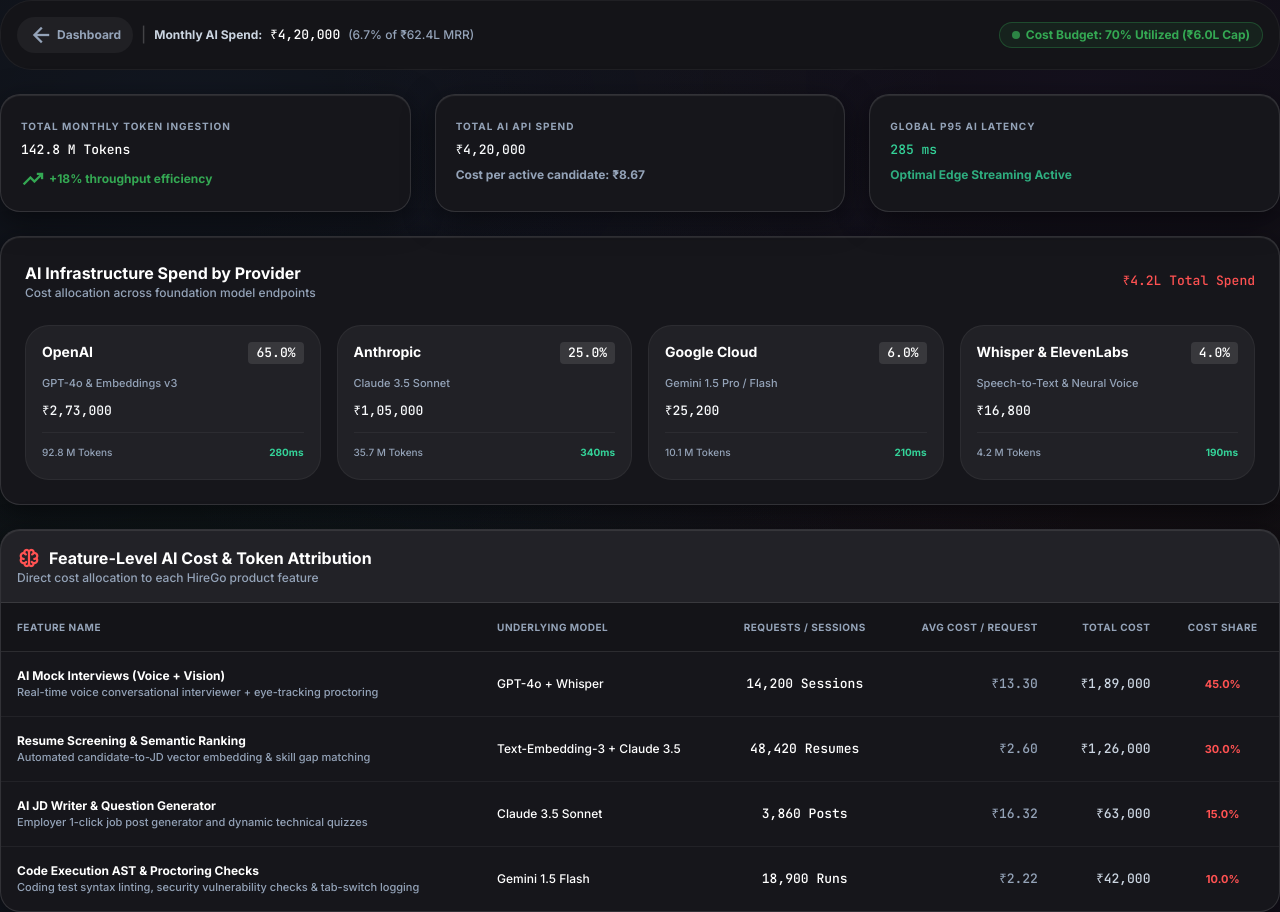
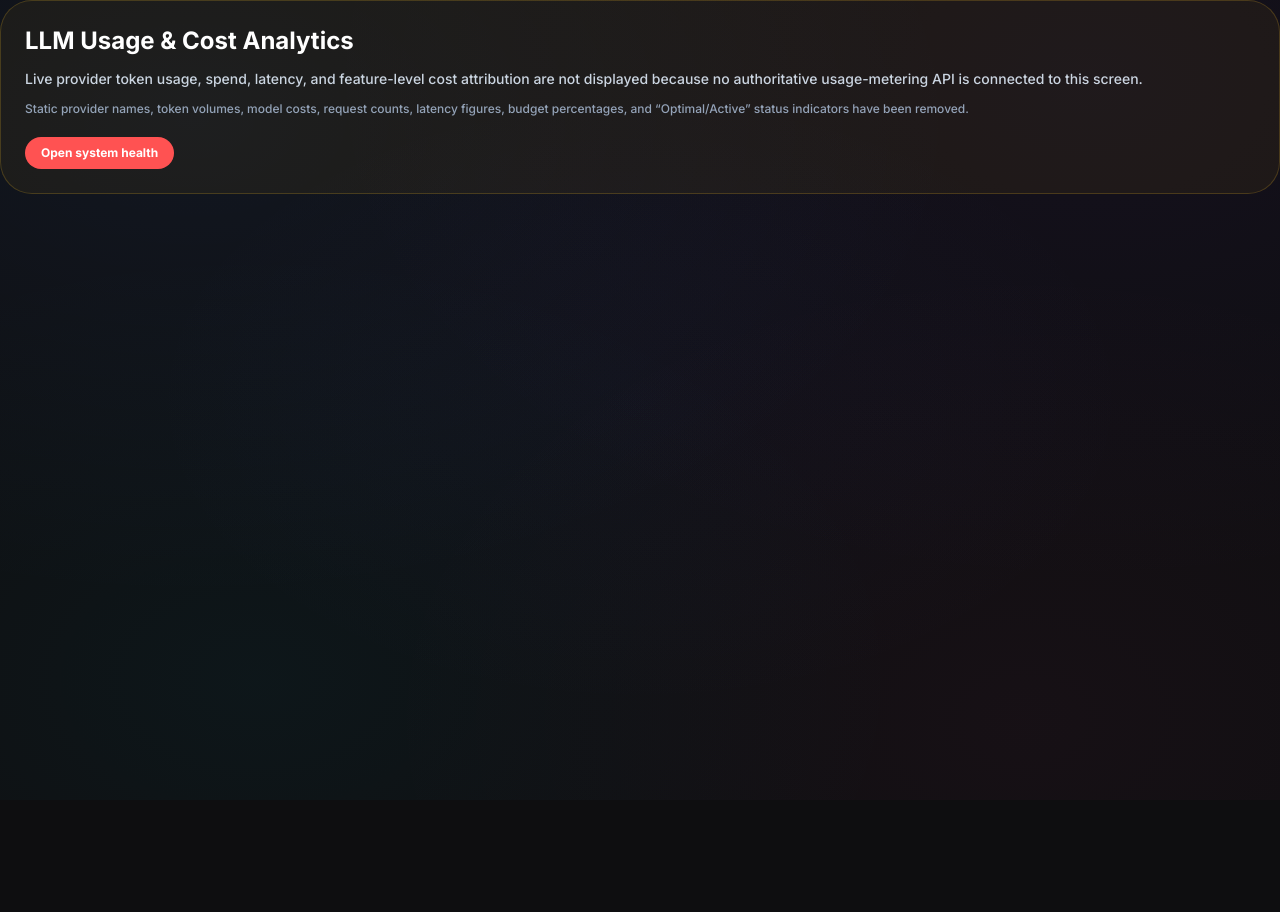
Before and after one commit to hirego1ai-design/hariom-, a Next.js app: page /settings/llm-usage in a window 1280 px wide. After the commit the page ends 800 px from the top, so only its background shows below. Built offline with nearby package versions, Linux system fonts and the light colour scheme; no server answers.

Commit message:
Remove fabricated LLM usage and cost dashboard

```diff
--- a/src/app/settings/llm-usage/page.tsx
+++ b/src/app/settings/llm-usage/page.tsx
@@ -1,171 +1,19 @@
-"use client";
-import React, { useState } from "react";
 import Link from "next/link";
 
-interface ProviderCostItem {
-  id: string;
-  provider: string;
-  model: string;
-  tokens: string;
-  cost: string;
-  pct: string;
-  color: string;
-  latency: string;
-  status: "Optimal" | "Degraded" | "Active";
-}
-
-interface FeatureCostItem {
-  feature: string;
-  description: string;
-  cost: string;
-  share: string;
-  primaryModel: string;
-  requestsCount: string;
-  avgCostPerReq: string;
-}
-
-const providerCosts: ProviderCostItem[] = [
-  { id: "P-1", provider: "OpenAI", model: "GPT-4o & Embeddings v3", tokens: "92.8 M Tokens", cost: "₹2,73,000", pct: "65.0%", color: "bg-primary", latency: "280ms", status: "Optimal" },
-  { id: "P-2", provider: "Anthropic", model: "Claude 3.5 Sonnet", tokens: "35.7 M Tokens", cost: "₹1,05,000", pct: "25.0%", color: "bg-secondary", latency: "340ms", status: "Optimal" },
-  { id: "P-3", provider: "Google Cloud", model: "Gemini 1.5 Pro / Flash", tokens: "10.1 M Tokens", cost: "₹25,200", pct: "6.0%", color: "bg-tertiary", latency: "210ms", status: "Optimal" },
-  { id: "P-4", provider: "Whisper & ElevenLabs", model: "Speech-to-Text & Neural Voice", tokens: "4.2 M Tokens", cost: "₹16,800", pct: "4.0%", color: "bg-emerald-500", latency: "190ms", status: "Optimal" },
-];
-
-const featureCosts: FeatureCostItem[] = [
-  { feature: "AI Mock Interviews (Voice + Vision)", description: "Real-time voice conversational interviewer + eye-tracking proctoring", cost: "₹1,89,000", share: "45.0%", primaryModel: "GPT-4o + Whisper", requestsCount: "14,200 Sessions", avgCostPerReq: "₹13.30" },
-  { feature: "Resume Screening & Semantic Ranking", description: "Automated candidate-to-JD vector embedding & skill gap matching", cost: "₹1,26,000", share: "30.0%", primaryModel: "Text-Embedding-3 + Claude 3.5", requestsCount: "48,420 Resumes", avgCostPerReq: "₹2.60" },
-  { feature: "AI JD Writer & Question Generator", description: "Employer 1-click job post generator and dynamic technical quizzes", cost: "₹63,000", share: "15.0%", primaryModel: "Claude 3.5 Sonnet", requestsCount: "3,860 Posts", avgCostPerReq: "₹16.32" },
-  { feature: "Code Execution AST & Proctoring Checks", description: "Coding test syntax linting, security vulnerability checks & tab-switch logging", cost: "₹42,000", share: "10.0%", primaryModel: "Gemini 1.5 Flash", requestsCount: "18,900 Runs", avgCostPerReq: "₹2.22" },
-];
-
 export default function LlmUsageMonitorPage() {
-  const [selectedProvider, setSelectedProvider] = useState<string>("All");
-
   return (
     <div className="space-y-6 text-text-primary">
-      {/* Top Header Controls */}
-      <div className="flex flex-col md:flex-row justify-between items-start md:items-center gap-4 bg-[#141418] p-4 rounded-2xl border border-white/5">
-        <div className="flex items-center gap-2">
-          <Link href="/admin/dashboard" className="px-3 py-1.5 rounded-lg bg-white/5 hover:bg-white/10 text-xs font-bold text-text-muted hover:text-white transition-all flex items-center gap-1">
-            <span className="material-symbols-outlined text-[16px]">arrow_back</span>
-            Dashboard
-          </Link>
-          <span className="text-white/20">|</span>
-          <span className="text-xs font-bold text-text-secondary">Monthly AI Spend:</span>
-          <span className="text-sm font-extrabold text-white font-data-md">₹4,20,000</span>
-          <span className="text-xs text-text-muted">(6.7% of ₹62.4L MRR)</span>
-        </div>
-
-        <div className="flex items-center gap-3">
-          <span className="px-3 py-1 rounded-full bg-green/10 border border-green/30 text-green text-xs font-bold flex items-center gap-1.5">
-            <span className="w-2 h-2 rounded-full bg-green animate-pulse" />
-            Cost Budget: 70% Utilized (₹6.0L Cap)
-          </span>
-        </div>
-      </div>
-
-      {/* KPI Cards */}
-      <div className="grid grid-cols-1 md:grid-cols-3 gap-gutter">
-        <div className="glass-card p-5 rounded-2xl border border-white/10">
-          <p className="text-text-muted text-[10px] uppercase font-bold tracking-widest">Total Monthly Token Ingestion</p>
-          <h3 className="font-bold text-3xl text-white mt-1 font-data-md">142.8 M Tokens</h3>
-          <p className="text-green text-xs mt-2 font-bold flex items-center gap-1">
-            <span className="material-symbols-outlined text-[16px]">trending_up</span> +18% throughput efficiency
-          </p>
-        </div>
-
-        <div className="glass-card p-5 rounded-2xl border border-white/10 bg-gradient-to-br from-primary/10 to-transparent">
-          <p className="text-text-muted text-[10px] uppercase font-bold tracking-widest">Total AI API Spend</p>
-          <h3 className="font-bold text-3xl text-gold-payment mt-1 font-data-md">₹4,20,000</h3>
-          <p className="text-text-muted text-xs mt-2 font-bold">Cost per active candidate: ₹8.67</p>
-        </div>
-
-        <div className="glass-card p-5 rounded-2xl border border-white/10">
-          <p className="text-text-muted text-[10px] uppercase font-bold tracking-widest">Global P95 AI Latency</p>
-          <h3 className="font-bold text-3xl text-emerald-400 mt-1 font-data-md">285 ms</h3>
-          <p className="text-emerald-400/80 text-xs mt-2 font-bold">Optimal Edge Streaming Active</p>
-        </div>
-      </div>
-
-      {/* Breakdown by Provider Bento Grid */}
-      <div className="glass-card p-6 rounded-2xl border border-white/10 space-y-4">
-        <div className="flex justify-between items-center">
-          <div>
-            <h4 className="font-bold text-base text-white">AI Infrastructure Spend by Provider</h4>
-            <p className="text-text-muted text-xs">Cost allocation across foundation model endpoints</p>
-          </div>
-          <span className="text-xs font-bold text-primary font-data-md">₹4.2L Total Spend</span>
-        </div>
-
-        <div className="grid grid-cols-1 sm:grid-cols-2 lg:grid-cols-4 gap-4 pt-2">
-          {providerCosts.map((p) => (
-            <div
-              key={p.id}
-              onClick={() => setSelectedProvider(selectedProvider === p.provider ? "All" : p.provider)}
-              className={`p-4 rounded-xl bg-white/5 border cursor-pointer transition-all ${
-                selectedProvider === p.provider ? "border-primary shadow-lg" : "border-white/5 hover:border-white/20"
-              }`}
-            >
-              <div className="flex justify-between items-start mb-2">
-                <span className="font-bold text-sm text-white">{p.provider}</span>
-                <span className="text-[10px] font-extrabold px-2 py-0.5 rounded bg-white/10 text-white font-data-md">
-                  {p.pct}
-                </span>
-              </div>
-              <p className="text-[11px] text-text-muted">{p.model}</p>
-              <h4 className="text-xl font-bold text-gold-payment mt-2 font-data-md">{p.cost}</h4>
-              <div className="mt-3 pt-2 border-t border-white/5 flex justify-between items-center text-[10px] text-text-muted">
-                <span>{p.tokens}</span>
-                <span className="text-emerald-400 font-bold">{p.latency}</span>
-              </div>
-            </div>
-          ))}
-        </div>
-      </div>
-
-      {/* Breakdown by Feature Table */}
-      <div className="glass-card rounded-2xl border border-white/10 overflow-hidden">
-        <div className="p-4 border-b border-white/10 bg-white/5">
-          <h4 className="font-bold text-base text-white flex items-center gap-2">
-            <span className="material-symbols-outlined text-primary text-[18px]">neurology</span>
-            Feature-Level AI Cost & Token Attribution
-          </h4>
-          <p className="text-text-muted text-xs">Direct cost allocation to each HireGo product feature</p>
-        </div>
-
-        <div className="overflow-x-auto">
-          <table className="w-full text-left text-xs text-text-secondary">
-            <thead className="bg-[#141418] text-text-muted uppercase text-[10px] tracking-wider border-b border-white/10">
-              <tr>
-                <th className="p-4">Feature Name</th>
-                <th className="p-4">Underlying Model</th>
-                <th className="p-4 text-center">Requests / Sessions</th>
-                <th className="p-4 text-right">Avg Cost / Request</th>
-                <th className="p-4 text-right">Total Cost</th>
-                <th className="p-4 text-center">Cost Share</th>
-              </tr>
-            </thead>
-            <tbody className="divide-y divide-white/5">
-              {featureCosts.map((f, idx) => (
-                <tr key={idx} className="hover:bg-white/5 transition-colors">
-                  <td className="p-4">
-                    <p className="font-bold text-white">{f.feature}</p>
-                    <p className="text-[11px] text-text-muted">{f.description}</p>
-                  </td>
-                  <td className="p-4 text-white font-medium">{f.primaryModel}</td>
-                  <td className="p-4 text-center font-bold text-white font-data-md">{f.requestsCount}</td>
-                  <td className="p-4 text-right text-text-muted font-data-md">{f.avgCostPerReq}</td>
-                  <td className="p-4 text-right font-bold text-gold-payment font-data-md">{f.cost}</td>
-                  <td className="p-4 text-center">
-                    <span className="px-2.5 py-1 rounded-full text-[11px] font-bold bg-primary/20 text-primary">
-                      {f.share}
-                    </span>
-                  </td>
-                </tr>
-              ))}
-            </tbody>
-          </table>
-        </div>
+      <div className="rounded-2xl border border-amber-400/20 bg-amber-400/5 p-6">
+        <h1 className="text-2xl font-bold text-white">LLM Usage & Cost Analytics</h1>
+        <p className="mt-3 text-sm text-text-secondary">
+          Live provider token usage, spend, latency, and feature-level cost attribution are not displayed because no authoritative usage-metering API is connected to this screen.
+        </p>
+        <p className="mt-3 text-xs text-text-muted">
+          Static provider names, token volumes, model costs, request counts, latency figures, budget percentages, and “Optimal/Active” status indicators have been removed.
+        </p>
+        <Link href="/admin/system-health" className="mt-5 inline-flex rounded-xl bg-primary px-4 py-2 text-xs font-bold text-white">
+          Open system health
+        </Link>
       </div>
     </div>
   );
```
